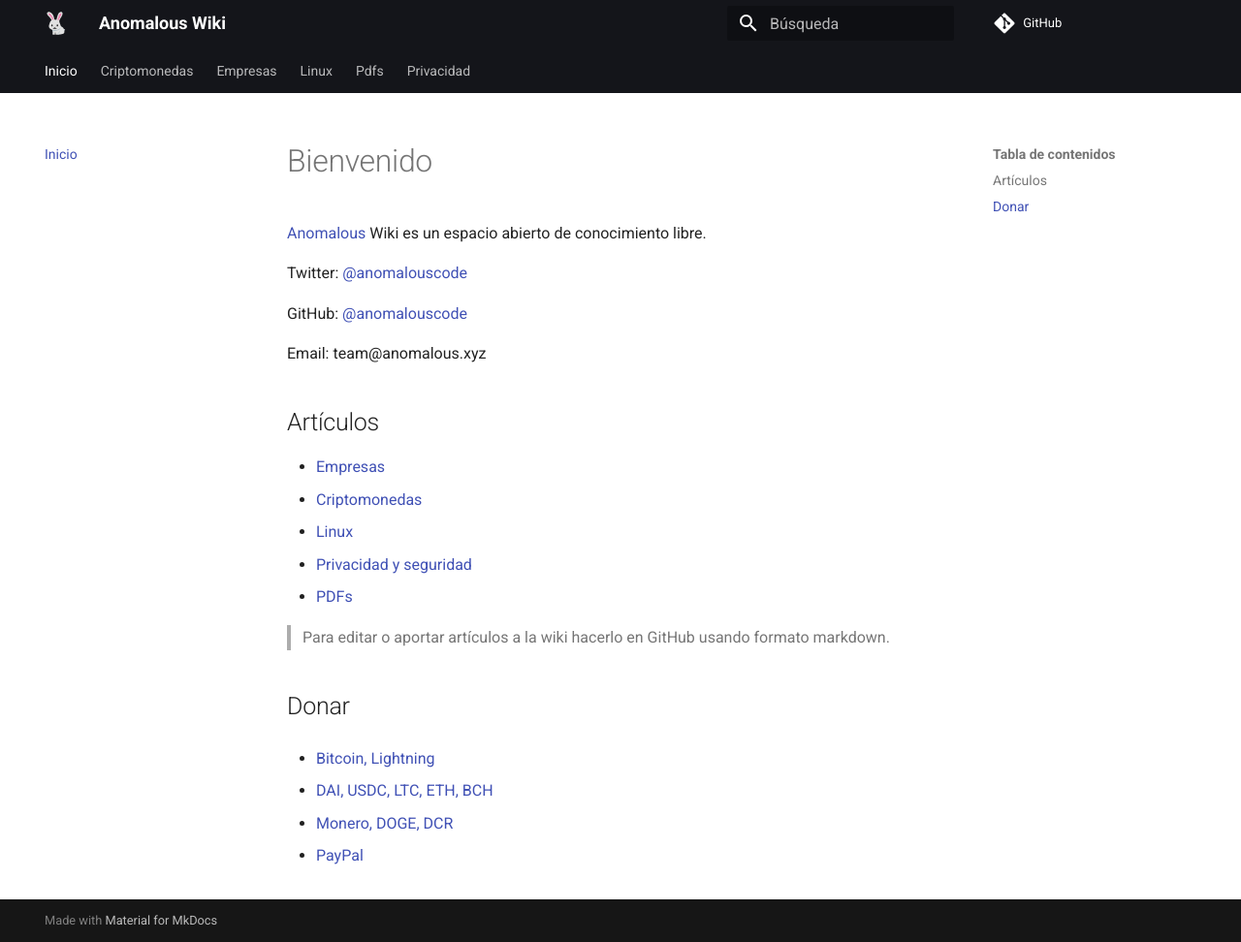
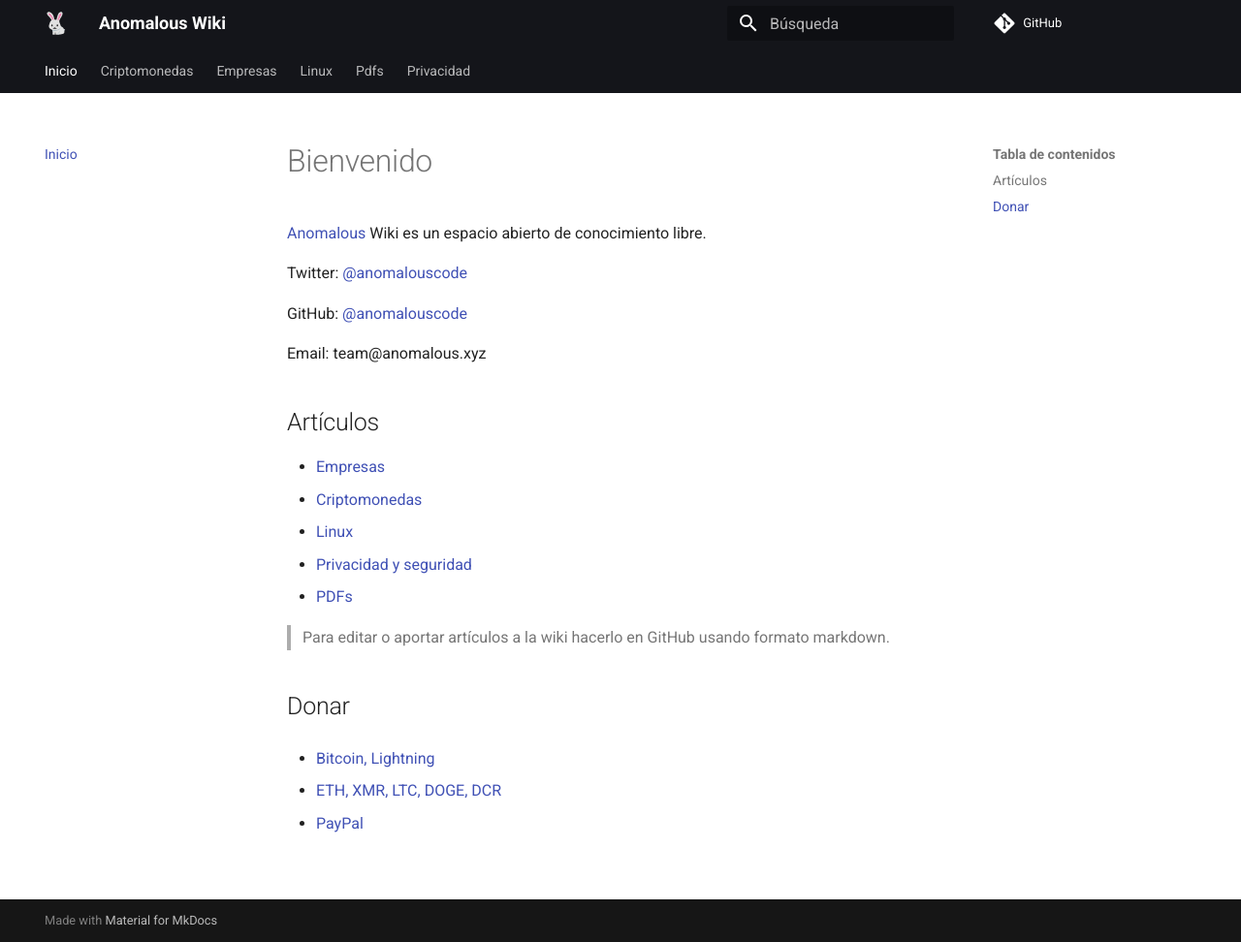
Before and after one commit to anomalouscode/wiki, an MkDocs documentation site: the page built from docs/index.md, in a window 1280 px wide and 972 px high. Shown: the whole window at 97% size. Built offline with MkDocs 1.6.1 and Material for MkDocs 9.7.7, drawn with Linux system fonts in a browser that asks for light colours; comment, search, counter and statistics services are not loaded.

Commit message:
Update index.md

```diff
--- a/docs/index.md
+++ b/docs/index.md
@@ -26,8 +26,6 @@
 
 - [Bitcoin, Lightning](https://checkout.opennode.com/p/464ee62b-2884-4929-891e-27b6ce5ed4ff)
 
-- [DAI, USDC, LTC, ETH, BCH](https://commerce.coinbase.com/checkout/34fc641d-b06f-401d-b0f8-9fa266dbd63c)
-
-- [Monero, DOGE, DCR](https://globee.com/donate/ZbWyAR2VwD474qN063nJ79)
+- [ETH, XMR, LTC, DOGE, DCR](https://globee.com/donate/ZbWyAR2VwD474qN063nJ79)
 
 - [PayPal](https://www.paypal.com/donate?hosted_button_id=LBVYB6G6GAJQW)
```
